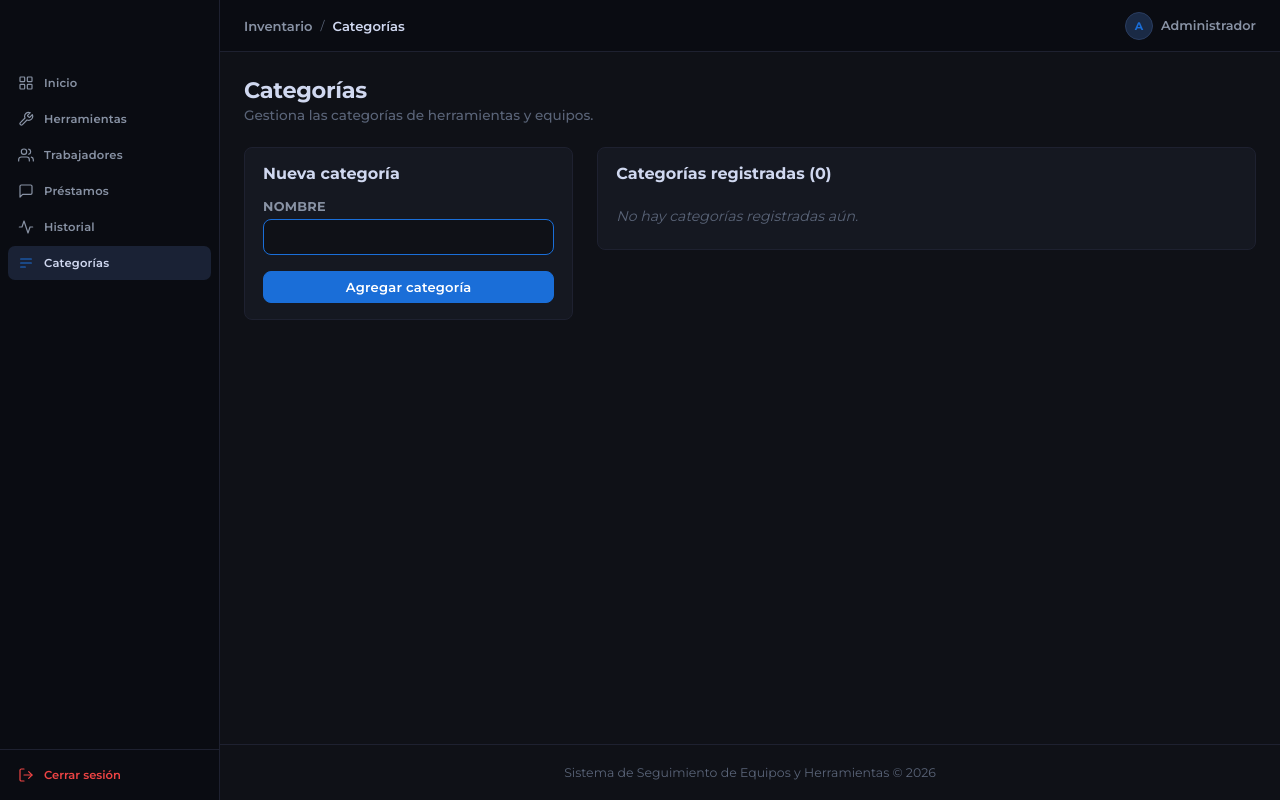
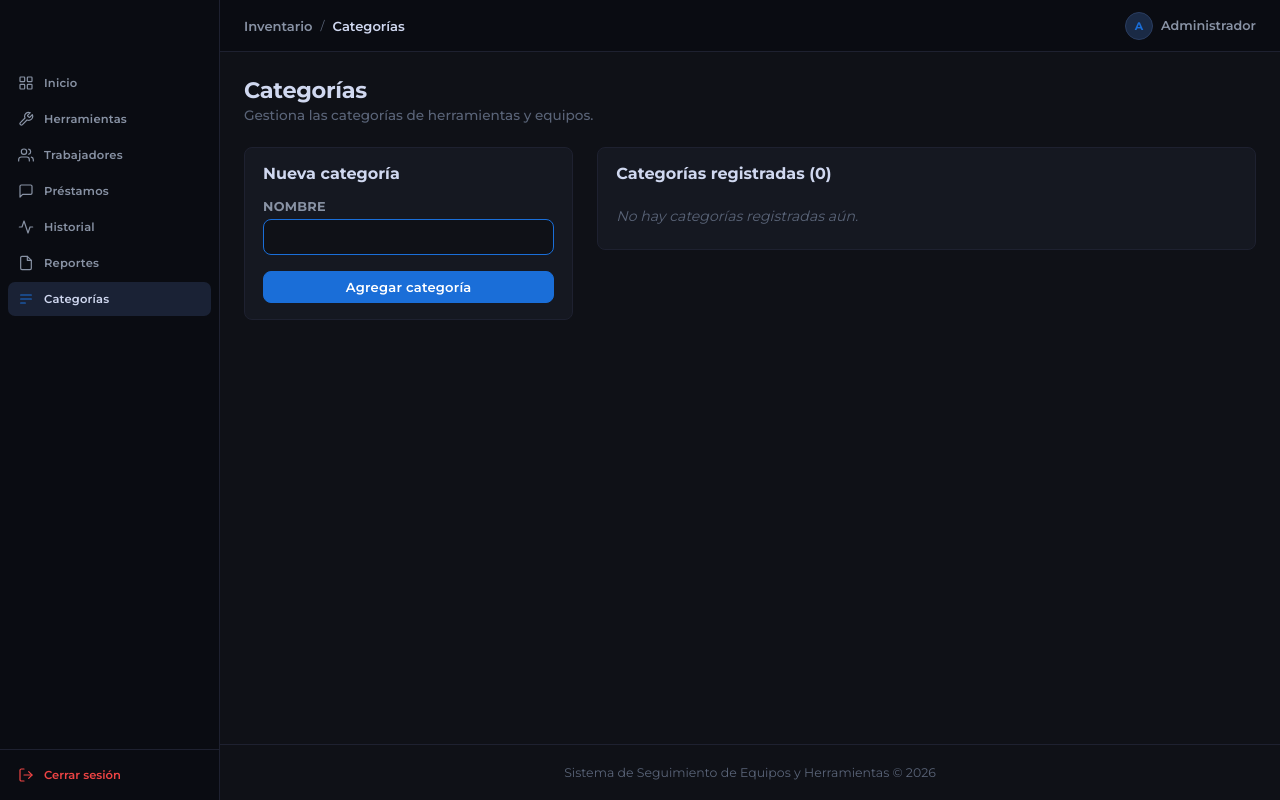
Before and after one commit to ch-devx/sistema-herramientas, a PHP site: page /modules/categorias/index.php in a window 1280 px wide. Run offline with PHP 8.4, Linux system fonts and the light colour scheme; a user stored in the database is signed in; data that the repository does not hold is empty.

Commit message:
feat(header.php): add 'Reportes' link to sidebar navigation

```diff
--- a/includes/header.php
+++ b/includes/header.php
@@ -37,6 +37,10 @@
         <a href="/sistema-herramientas/modules/historial/por_herramienta.php" class="sb-link <?= strpos($_SERVER['PHP_SELF'], '/historial/') !== false ? 'active' : '' ?>">
             <svg viewBox="0 0 24 24"><polyline points="22 12 18 12 15 21 9 3 6 12 2 12"/></svg>
             <span class="sb-link-txt">Historial</span>
+        </a>
+        <a href="/sistema-herramientas/modules/reportes/reporte_inventario.php" class="sb-link <?= strpos($_SERVER['PHP_SELF'], '/reportes/') !== false ? 'active' : '' ?>">
+            <svg viewBox="0 0 24 24"><path d="M14 2H6a2 2 0 0 0-2 2v16a2 2 0 0 0 2 2h12a2 2 0 0 0 2-2V8z"/><polyline points="14 2 14 8 20 8"/></svg>
+            <span class="sb-link-txt">Reportes</span>
         </a>
         <a href="/sistema-herramientas/modules/categorias/index.php" class="sb-link <?= strpos($_SERVER['PHP_SELF'], '/categorias/') !== false ? 'active' : '' ?>">
             <svg viewBox="0 0 24 24"><path d="M4 6h16M4 12h16M4 18h7"/></svg>
```
